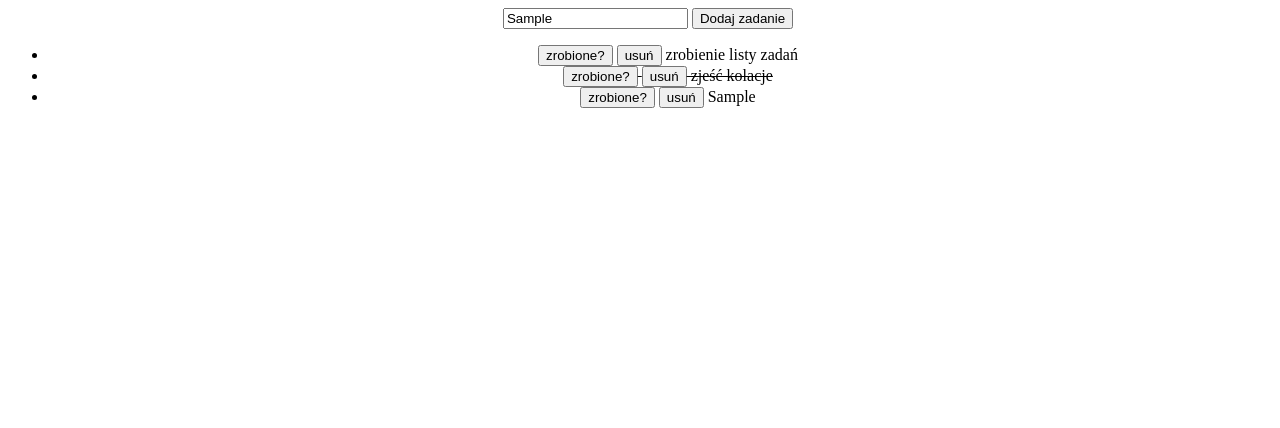
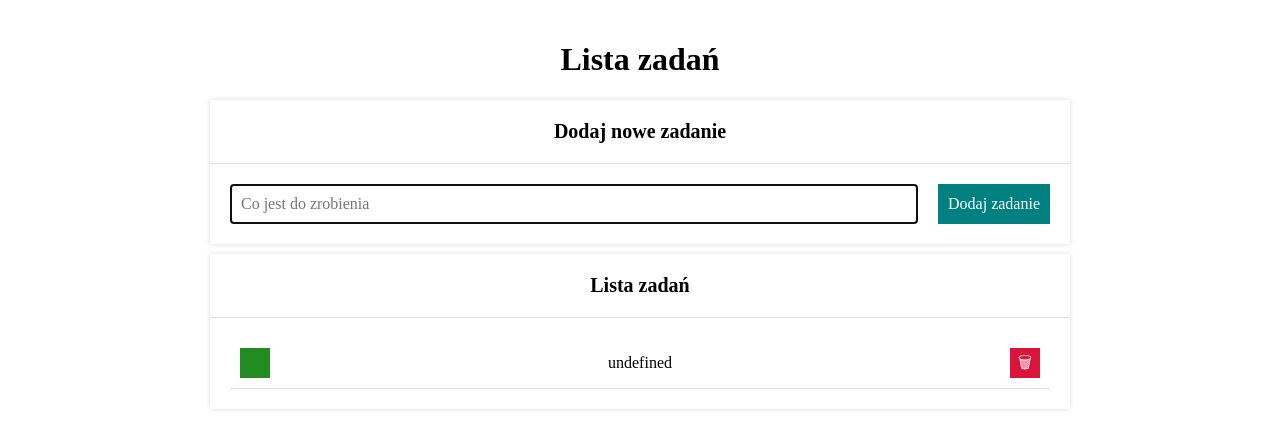
Before and after one commit to PiotrK-code/to-do-list, a plain HTML site: page index.html in a window 1280 px wide. Both pictures are taken after typing "Sample" into the empty fields and a click on the button "Dodaj zadanie". Drawn offline with nearby package versions, Linux system fonts and the light colour scheme.

Commit message:
add css and change js

```diff
--- a/index.html
+++ b/index.html
@@ -1,20 +1,45 @@
 <!DOCTYPE html>
 <html lang="pl">
+
 <head>
     <meta charset="UTF-8">
     <script defer src="js/script.js"></script>
-    <meta http-equiv="X-UA-Compatible" content="IE=edge">
+    <link rel="stylesheet" href="https://cdnjs.cloudflare.com/ajax/libs/normalize/8.0.1/normalize.min.css"
+        integrity="sha512-NhSC1YmyruXifcj/KFRWoC561YpHpc5Jtzgvbuzx5VozKpWvQ+4nXhPdFgmx8xqexRcpAglTj9sIBWINXa8x5w=="
+        crossorigin="anonymous" />
     <meta name="viewport" content="width=device-width, initial-scale=1.0">
     <link href="css/style.css" rel="stylesheet">
+    <link href="css/container.css" rel="stylesheet">
+    <link href="css/form.css" rel="stylesheet">
+    <link href="css/section.css" rel="stylesheet">
+    <link href="css/tasks.css" rel="stylesheet">
+    <link rel="preconnect" href="https://fonts.gstatic.com">
+    <link href="https://fonts.googleapis.com/css2?family=Montserrat:wght@400;700&display=swap"
+     rel="stylesheet">
     <title>Lista zadań</title>
 </head>
+
 <body>
-    <form class="js-form">
-        <input class="js-newTask">
-        <button>Dodaj zadanie</button>
-    </form>
+    <main class="container">
+        <header>
+            <h1>Lista zadań</h1>
+        </header>
+        <section class="section">
+            <h2 class="section__header">Dodaj nowe zadanie</h2>
+            <div class="section__body">
+                <form class="form js-form">
+                    <input class="form__input js-newTask" placeholder="Co jest do zrobienia">
+                    <button class="form__button">Dodaj zadanie</button>
+                </form>
+            </div>
+        </section>
+        <section class="section">
+            <h2 class="section__header">Lista zadań</h2>
+            <div class="section__body">
+                <ul class="tasks js-tasks"></ul>
+            </div>
+        </section>
+    </main>
+</body>
 
-    <ul class="js-tasks"></ul>
-
-</body>
 </html>
--- a/js/script.js
+++ b/js/script.js
@@ -1,22 +1,5 @@
 {
-    const tasks = [
-        {
-            content: "zrobienie listy zadań",
-            done: false,
-        },
-        {
-            content: "zjeść kolacje",
-            done: true,
-        },
-    ];
-
-    const addNewTask = (newTaskContent) => {
-        tasks.push({
-            content: newTaskContent,
-        });
-
-        render();
-    };
+    const tasks = [];
 
     const removeTask = (taskIndex) => {
         tasks.splice(taskIndex, 1);
@@ -28,64 +11,78 @@
         render();
     }
 
-    const bindEvents = () => {
+    const addNewTask = (newTaskContent) => {
+        tasks.push({ content: newTaskContent });
+        render();
+    };
+
+    const bindRemoveEvents = () => {
         const removeButtons = document.querySelectorAll(".js-remove");
 
-        removeButtons.forEach((removeButton, index) => {
+        removeButtons.forEach((removeButton, taskIndex) => {
             removeButton.addEventListener("click", () => {
-                removeTask(index);
+                removeTask(taskIndex);
             });
         });
+    }
 
-        const toggleDoneButtons = document.querySelectorAll(".js-done");
+    const bindToggleDoneEvents = () => {
+        const toggleDoneButtons = document.querySelectorAll(".js-toggleDone");
 
-        toggleDoneButtons.forEach((toggleDoneButtons, index) => {
-            toggleDoneButtons.addEventListener("click", () => {
-                toggleTaskDone(index);
+        toggleDoneButtons.forEach((toggleDoneButton, taskIndex) => {
+            toggleDoneButton.addEventListener("click", () => {
+                toggleTaskDone(taskIndex);
             });
         });
     }
 
     const render = () => {
-        let htmlString = "";
+        let tasksListHtmlContent = "";
 
         for (const task of tasks) {
-            htmlString +=  `
-            <li
-              ${task.done ? " style=\"text-decoration: line-through\"" : ""}
-            >
-              <button class="js-done">zrobione?</button>
-              <button class="js-remove">usuń</button>
-              ${task.content}
+            tasksListHtmlContent += `
+              <li
+                class="tasks__item js-task"
+              >
+              <button class="tasks__button tasks__button--toggleDone js-toggleDone">
+                ${task.done ? "✔" : ""}
+              </button>
+              <span class="tasks__content${ task.done ? "tasks__content-done" : ""}">
+                ${task.done}
+              </span>
+              <button class="tasks__button tasks__button--remove js-remove">
+              🗑
+              </butoon>
             </li>
             `;
         }
 
-        document.querySelector(".js-tasks").innerHTML = htmlString;
+        document.querySelector(".js-tasks").innerHTML = tasksListHtmlContent;
 
-        bindEvents();
+        bindRemoveEvents();
+        bindToggleDoneEvents();
     };
 
     const onFormSubmit = (event) => {
         event.preventDefault();
 
-        const newTaskContent = document.querySelector(".js-newTask").value.trim();
+        const newTaskElement= document.querySelector(".js-newTask");
+        const newTaskContent = newTaskElement.value.trim();
 
-        if (newTaskContent === "") {
-            return;
+        if (newTaskContent !== "") {
+            addNewTask(newTaskContent);
+            newTaskElement.value = "";
         }
 
-        addNewTask(newTaskContent);
+        newTaskElement.focus();
     };
 
     const init = () => {
         render();
 
         const form = document.querySelector(".js-form");
-
         form.addEventListener("submit", onFormSubmit);
     };
 
     init();
-
 };
```
